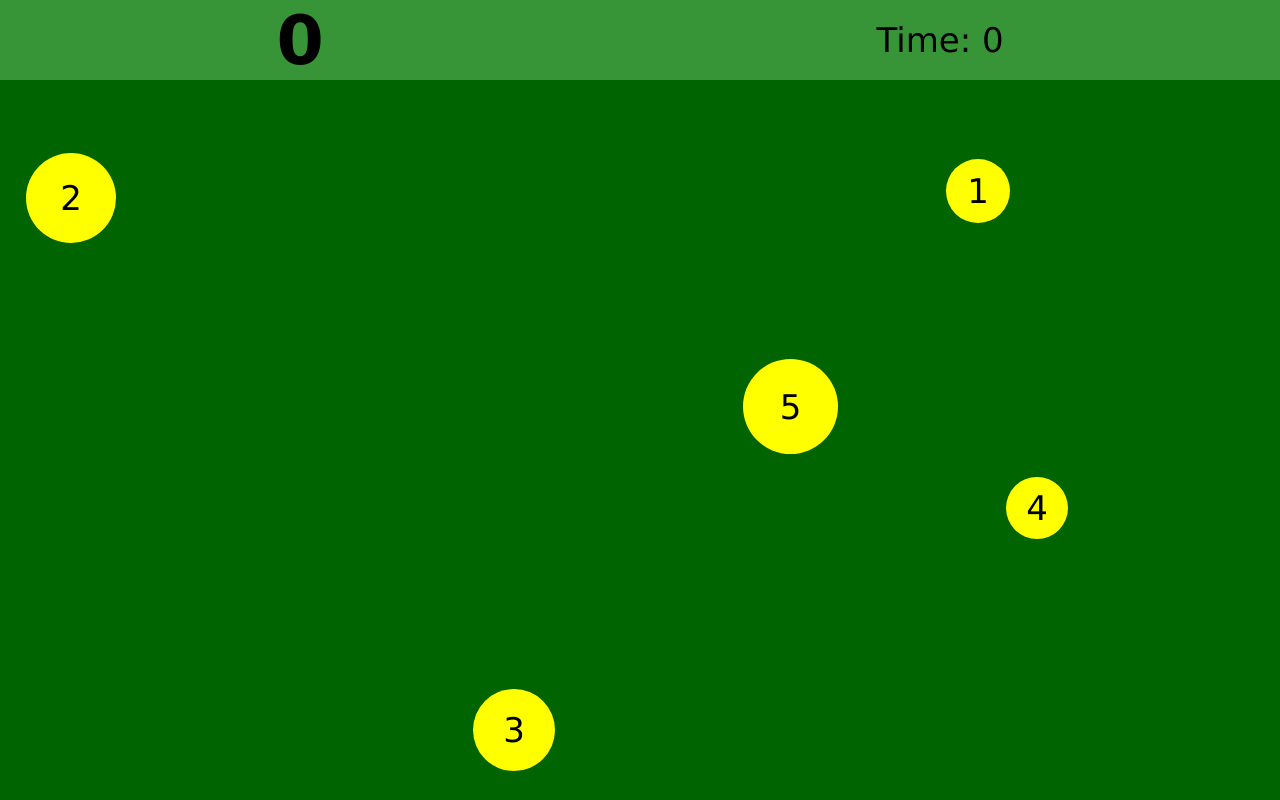
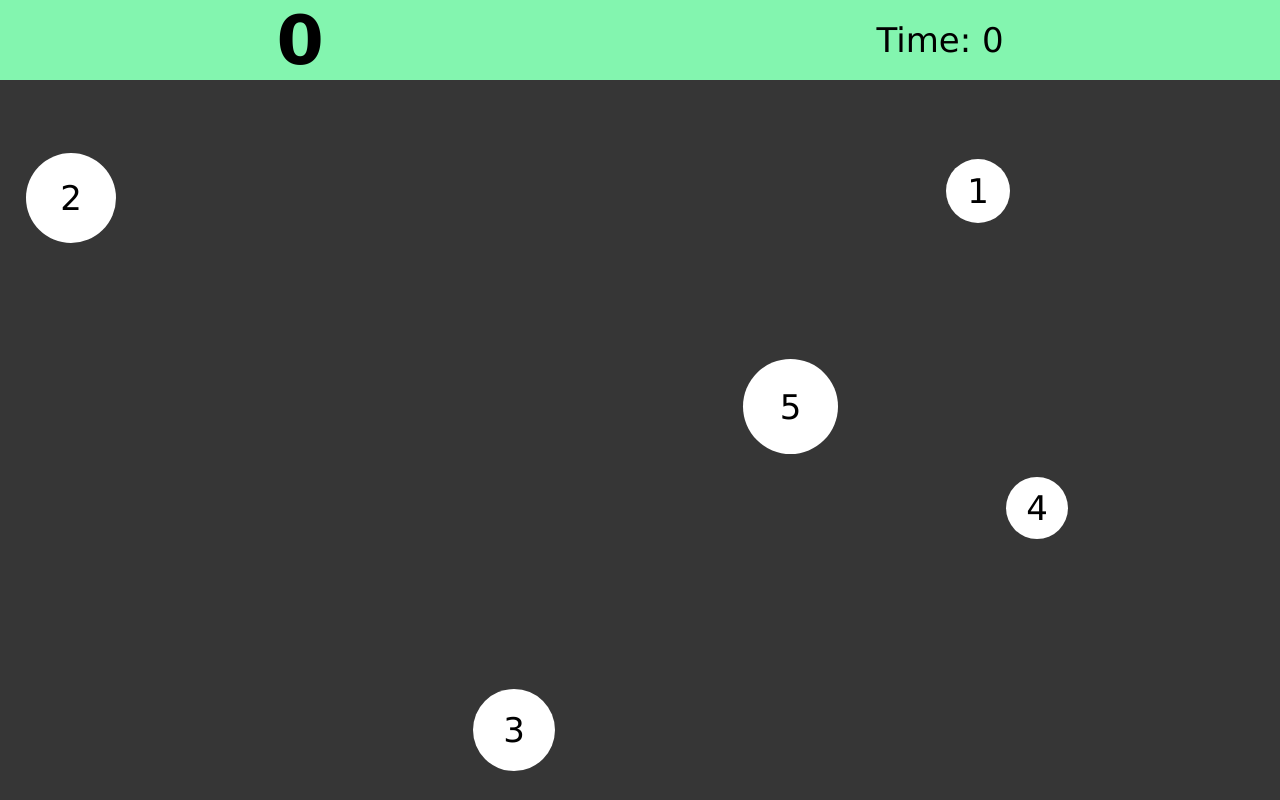
Before and after one commit to tom-aniol/js4-galaxy-game-coderscamp, a website built with webpack: page index.html in a window 1280 px wide. Built offline with nearby package versions, Linux system fonts and the light colour scheme.

Commit message:
color changes

```diff
--- a/style.css
+++ b/style.css
@@ -19,7 +19,7 @@ body {
   width: 100vw;
   height: 10vh;
   align-items: center;
-  background-color: rgb(55, 148, 55);
+  background-color: rgb(131, 245, 175);
   /* bord er-bottom: 2px solid rgb(2, 80, 2); */
 }
 
@@ -30,7 +30,7 @@ body {
 }
 
 .star {
-  background-color: yellow;
+  background-color: rgb(255, 255, 255);
   border-radius: 50%;
   position: absolute;
   display: flex;
@@ -45,7 +45,7 @@ body {
 }
 
 #gamearea {
-  background-color: darkgreen;
+  background-color: rgb(54, 54, 54);
   width: 100vw;
   height: 90vh;
   padding: 0;
```
